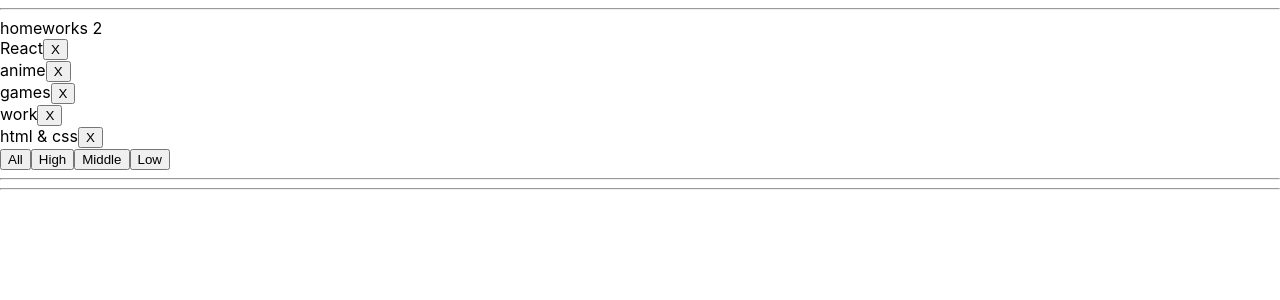
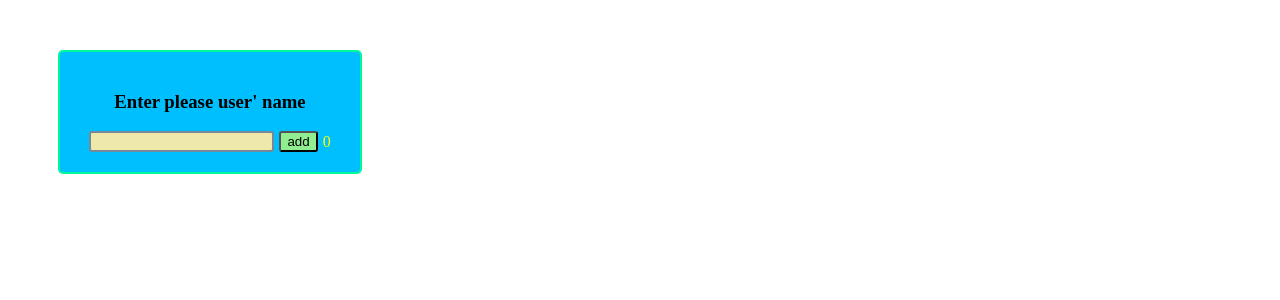
Before and after one commit to DmitryShastel/incubator_Ignat_dz, a React (Create React App) app in the folder simple-react-homeworks-master/: page / in a window 1280 px wide. Shown: the top 300 px of the page. Built offline with nearby package versions, Linux system fonts and the light colour scheme.

Commit message:
home_task 1-3

```diff
--- a/simple-react-homeworks-master/package.json
+++ b/simple-react-homeworks-master/package.json
@@ -3,6 +3,7 @@
   "version": "0.1.0",
   "private": true,
   "dependencies": {
+    "@material-ui/core": "^4.11.2",
     "@testing-library/jest-dom": "^4.2.4",
     "@testing-library/react": "^9.3.2",
     "@testing-library/user-event": "^7.1.2",
@@ -10,10 +11,12 @@
     "@types/node": "^12.0.0",
     "@types/react": "^16.9.0",
     "@types/react-dom": "^16.9.0",
+    "@types/uuid": "^8.3.0",
     "react": "^16.13.1",
     "react-dom": "^16.13.1",
     "react-scripts": "3.4.1",
-    "typescript": "~3.7.2"
+    "typescript": "~3.7.2",
+    "uuid": "^8.3.2"
   },
   "scripts": {
     "start": "react-scripts start",
--- a/simple-react-homeworks-master/src/index.css
+++ b/simple-react-homeworks-master/src/index.css
@@ -1,3 +1,4 @@
+/*
 body {
   margin: 0;
   font-family: -apple-system, BlinkMacSystemFont, 'Segoe UI', 'Roboto', 'Oxygen',
@@ -11,3 +12,4 @@ code {
   font-family: source-code-pro, Menlo, Monaco, Consolas, 'Courier New',
     monospace;
 }
+*/
--- a/simple-react-homeworks-master/src/p1-main/m1-ui/u1-app/App.tsx
+++ b/simple-react-homeworks-master/src/p1-main/m1-ui/u1-app/App.tsx
@@ -1,14 +1,15 @@
 import React from "react";
 import s from "./App.module.css";
 import HW2 from "../../../p2-homeworks/h2/HW2";
+import HW3 from "../../../p2-homeworks/h3/HW3";
 
 function App() {
     return (
         <div className={s.App}>
            {/* <div>react homeworks:</div>*/}
             {/*<HW1/>*/}
-            <HW2/>
-            {/*<HW3/>*/}
+            {/*<HW2/>*/}
+            <HW3/>
             {/*<HW4/>*/}
             {/*<HW5/>*/}
 
--- a/simple-react-homeworks-master/src/p2-homeworks/h3/Greeting.module.css
+++ b/simple-react-homeworks-master/src/p2-homeworks/h3/Greeting.module.css
@@ -1,7 +1,37 @@
-.someClass {
+.container {
+    display: flex;
+    margin: 50px 0 0 50px;
+    flex-wrap: wrap;
+    justify-content: center;
+    align-items: center;
+    align-content: center;
+    height: 120px;
+    width: 300px;
+    border: 2px solid mediumspringgreen;
+    border-radius: 5px;
+    background: deepskyblue;
+}
+
+.error {
+    color: red;
+}
+
+input {
+    outline:none;
+    background-color: palegoldenrod;
+    border-radius: 3px;
+    border: 2px solid lightslategray;
 
 }
 
-.error {
-    border: 1px solid red;
+.button {
+    margin-left: 5px;
+    background: lightgreen;
+    outline:none;
+    border-radius: 3px;
 }
+
+.span {
+    margin-left: 5px;
+    color: yellow;
+}
--- a/simple-react-homeworks-master/src/p2-homeworks/h3/Greeting.tsx
+++ b/simple-react-homeworks-master/src/p2-homeworks/h3/Greeting.tsx
@@ -1,27 +1,30 @@
 import React from "react";
 import s from "./Greeting.module.css";
 
-type GreetingPropsType = {
-    name: any // need to fix any
-    setNameCallback: any // need to fix any
-    addUser: any // need to fix any
-    error: any // need to fix any
-    totalUsers: any // need to fix any
+export type GreetingPropsType = {
+    name: string
+    setNameCallback: (e: React.ChangeEvent<HTMLInputElement>) => void
+    addUser: () => void
+    error: string
+    totalUsers: number
 }
 
-// презентационная компонента (для верстальщика)
 const Greeting: React.FC<GreetingPropsType> = (
-    {name, setNameCallback, addUser, error, totalUsers} // деструктуризация пропсов
+    {name, setNameCallback, addUser, error, totalUsers}
 ) => {
-    const inputClass = s.error; // need to fix with (?:)
+    const inputClass = s.error === "" ? `${s.validInput} ${s.input}` : `${s.error} ${s.input}`;
 
     return (
-        <div>
+
+
+        <div className={s.container}>
+            <h3>Enter please user' name</h3>
             <input value={name} onChange={setNameCallback} className={inputClass}/>
-            <span>{error}</span>
-            <button onClick={addUser}>add</button>
-            <span>{totalUsers}</span>
+            <button className={s.button} onClick={addUser}>add</button>
+            <span className={s.error}>{error}</span>
+            <span className={s.span}>{totalUsers}</span>
         </div>
+
     );
 }
 
--- a/simple-react-homeworks-master/src/p2-homeworks/h3/GreetingContainer.tsx
+++ b/simple-react-homeworks-master/src/p2-homeworks/h3/GreetingContainer.tsx
@@ -1,37 +1,53 @@
 import React, {useState} from "react";
 import Greeting from "./Greeting";
+import {UserType} from "./HW3";
 
-type GreetingContainerPropsType = {
-    users: any // need to fix any
-    addUserCallback: any // need to fix any
+
+export type GreetingContainerPropsType = {
+    users: Array<UserType>
+    addUserCallback: (name: string) => void
 }
 
-// более простой и понятный для новичков
-// function GreetingContainer(props: GreetingPropsType) {
-
-// более современный и удобный для про :)
-// уровень локальной логики
-const GreetingContainer: React.FC<GreetingContainerPropsType> = ({users, addUserCallback}) => { // деструктуризация пропсов
-    const [name, setName] = useState<any>(""); // need to fix any
-    const [error, setError] = useState<any>(""); // need to fix any
-
-    const setNameCallback = (e: any) => { // need to fix any
-        setName(""); // need to fix
-    };
-    const addUser = () => {
-        alert(`Hello  !`); // need to fix
+const GreetingContainer: React.FC<GreetingContainerPropsType> = ({users, addUserCallback}) => {
+    const [name, setName] = useState<string>("");
+    const [error, setError] = useState<string>("");
+    const decimalsStartCheck = (name: string) => {
+        const regexp = /(^\d+)|(^\s)/g;
+        const match = regexp.test(name);
+        return match
+    }
+    const setNameCallback = (e: React.ChangeEvent<HTMLInputElement>) => {
+        const {value: newName} = e.currentTarget;
+        setError("");
+        setName(newName);
     };
 
-    const totalUsers = 0; // need to fix
+    const addUser = () => {
+        const decimalsStartMatch = decimalsStartCheck(name)
+
+        if (name.trim() && !decimalsStartMatch) {
+            setError('');
+            alert(`Hello ${name} !`);
+            addUserCallback(name);
+        } else {
+            setError('Enter name please!')
+            setName("");
+        }
+
+    };
+
+    const totalUsers = users.length
 
     return (
+        <div>
             <Greeting
                 name={name}
                 setNameCallback={setNameCallback}
                 addUser={addUser}
+                totalUsers={totalUsers}
                 error={error}
-            totalUsers={totalUsers}
             />
+        </div>
     );
 }
 
--- a/simple-react-homeworks-master/src/p2-homeworks/h3/HW3.tsx
+++ b/simple-react-homeworks-master/src/p2-homeworks/h3/HW3.tsx
@@ -1,32 +1,30 @@
 import React, {useState} from "react";
 import GreetingContainer from "./GreetingContainer";
+import {v1} from "uuid";
 
-// types
 export type UserType = {
-    _id: any // need to fix any
-    name: any // need to fix any
+    id: string
+    name: string
 }
 
-// уровень работы с глобальными данными
+
 function HW3() {
-    const [users, setUsers] = useState<any>([]); // need to fix any
+    const [users, setUsers] = useState<Array<UserType>>([]);
 
-    const addUserCallback = (name: any) => { // need to fix any
-        setUsers([]); // need to fix
+    const addUserCallback = (name: string) => {
+        let user = {id: v1(), name};
+        let newUser = [user, ...users];
+        setUsers(newUser);
+        console.log(newUser)
     }
 
     return (
         <div>
-            <hr/>
-            homeworks 3
-
             {/*should work (должно работать)*/}
             <GreetingContainer users={users} addUserCallback={addUserCallback}/>
 
-            <hr/>
             {/*для личного творчества, могу проверить*/}
             {/*<AlternativeGreeting/>*/}
-            <hr/>
         </div>
     );
 }
```
Also changed, not shown: 1 other file (tests, documents, lock files or other folders). Lines whose indentation alone changed are shown as unchanged.
